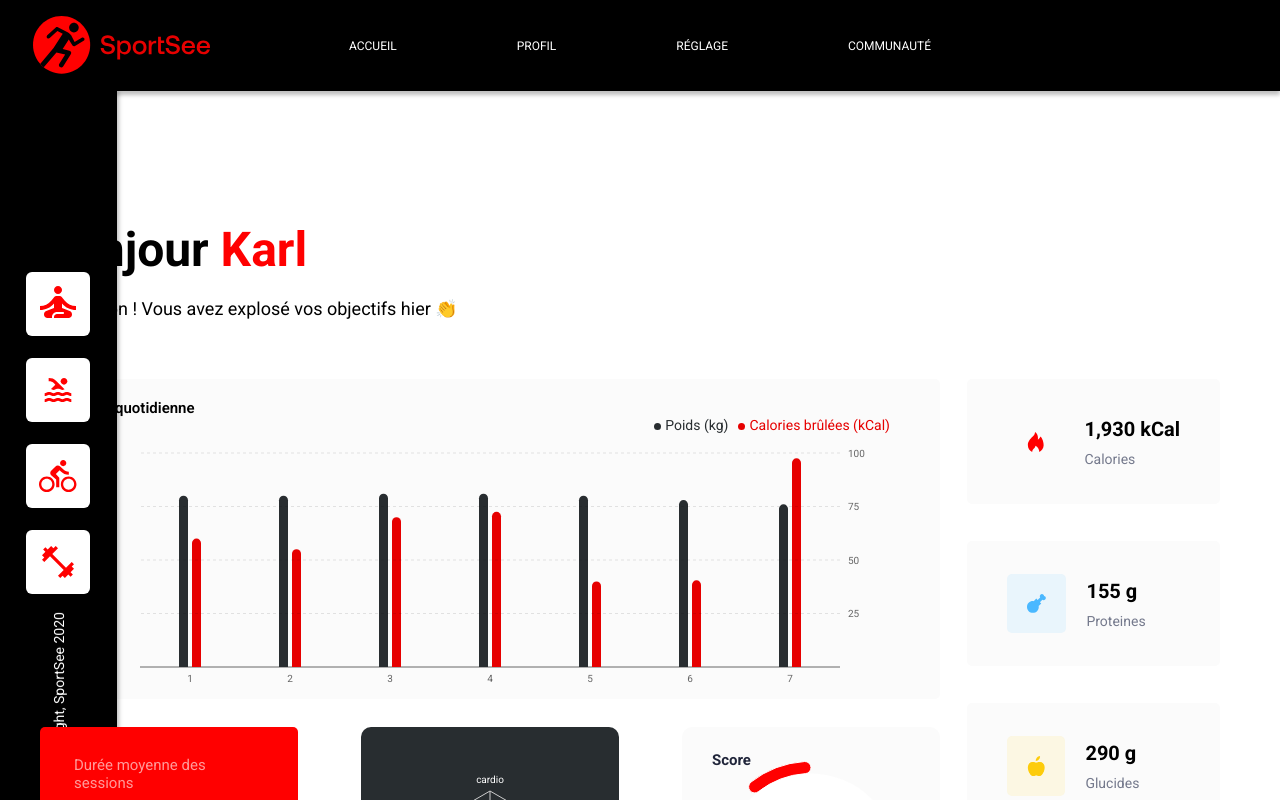
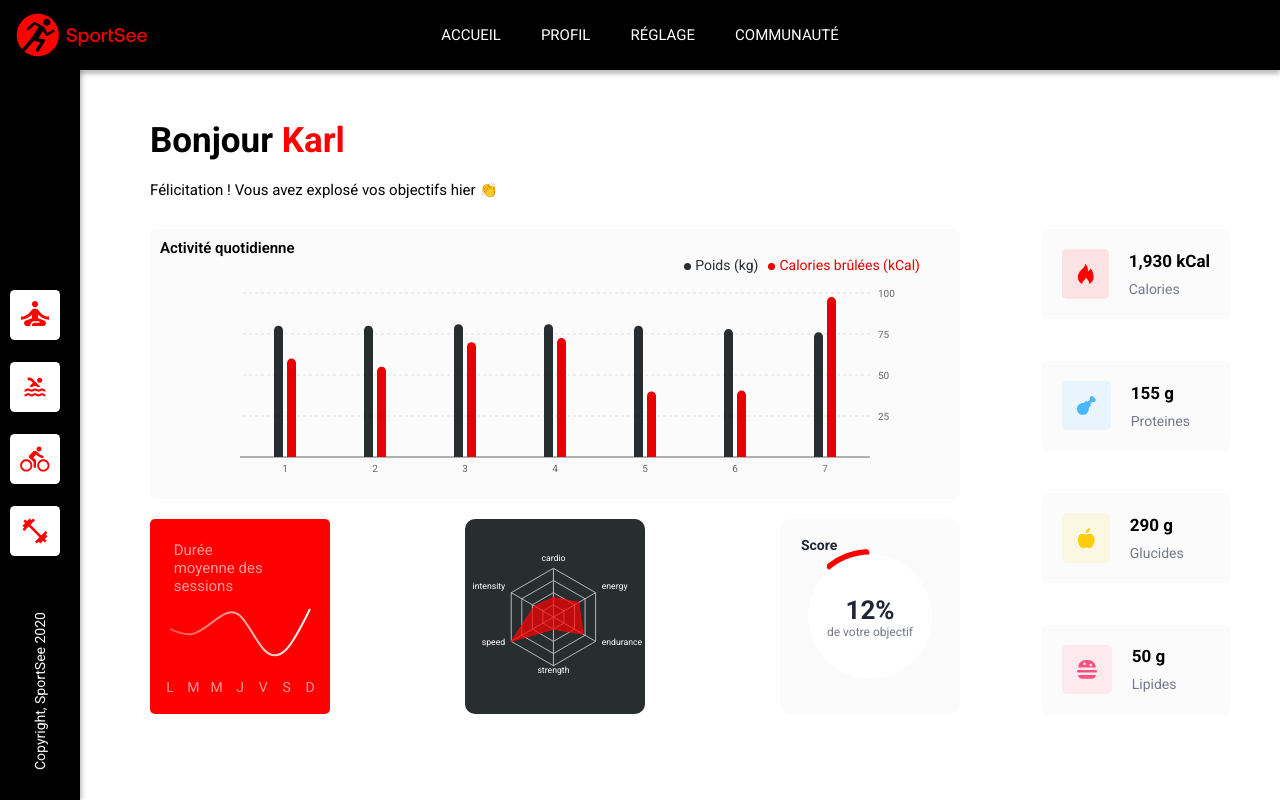
Before and after one commit to EnzoDev999/Sportsee, a React (Create React App) app in the folder sportsee/: page /user/12 in a window 1280 px wide. Shown: the top 800 px of the page. Built offline with nearby package versions, Linux system fonts and the light colour scheme.

Commit message:
rectification du scss, rendu responsive terminé et soucis de l'assombrissement corrigé

```diff
--- a/sportsee/src/components/ActivityChart.jsx
+++ b/sportsee/src/components/ActivityChart.jsx
@@ -30,7 +30,7 @@ const ActivityChart = ({ sessions }) => {
   }));
 
   return (
-    <ResponsiveContainer width="100%" height={300}>
+    <ResponsiveContainer width="100%">
       <p className="title-activity">Activité quotidienne</p>
       <BarChart
         data={formattedSessions}
--- a/sportsee/src/components/AverageSessionsChart.jsx
+++ b/sportsee/src/components/AverageSessionsChart.jsx
@@ -15,12 +15,20 @@ const CustomTooltip = ({ active, payload }) => {
 const AverageSessionsChart = ({ sessions }) => {
   const days = ["L", "M", "M", "J", "V", "S", "D"];
   const [activeIndex, setActiveIndex] = useState(null);
+  const [xPosition, setXPosition] = useState(0);
 
   const handleMouseMove = (state) => {
     if (state.isTooltipActive) {
       setActiveIndex(state.activeTooltipIndex);
+      const activeDotElement = document.querySelector(
+        `.recharts-active-dot circle`
+      );
+      if (activeDotElement) {
+        setXPosition(activeDotElement.getAttribute("cx"));
+      }
     } else {
       setActiveIndex(null);
+      setXPosition(0);
     }
   };
 
@@ -36,7 +44,10 @@ const AverageSessionsChart = ({ sessions }) => {
         data={formattedSessions}
         margin={{ top: 90, right: 20, bottom: 35, left: 20 }}
         onMouseMove={handleMouseMove}
-        onMouseLeave={() => setActiveIndex(null)}
+        onMouseLeave={() => {
+          setActiveIndex(null);
+          setXPosition(0);
+        }}
       >
         <defs>
           <linearGradient id="colorGradient" x1="0" y1="0" x2="1" y2="0">
@@ -49,7 +60,7 @@ const AverageSessionsChart = ({ sessions }) => {
           stroke="rgba(255, 255, 255, 0.6)"
           tickLine={false}
           axisLine={false}
-          tick={{ dy: 25, fontSize: 14 }} // Ajuster le positionnement et la taille de la police
+          tick={{ dy: 25, fontSize: 14 }}
         />
         <Tooltip content={<CustomTooltip />} cursor={false} />
         <Line
@@ -67,11 +78,11 @@ const AverageSessionsChart = ({ sessions }) => {
         />
         {activeIndex !== null && (
           <rect
-            x={(activeIndex / (sessions.length - 1)) * 100 + "%"}
+            x={activeIndex === 0 ? 0 : xPosition}
             y="0"
-            width={(1 - activeIndex / (sessions.length - 1)) * 100 + "%"}
+            width={activeIndex === 0 ? "100%" : `calc(100% - ${xPosition}px)`}
             height="100%"
-            fill="rgba(0, 0, 0, 0.1)"
+            fill="rgba(0, 0, 0, 0.4)"
             style={{ pointerEvents: "none" }}
           />
         )}
--- a/sportsee/src/components/RadarChart.jsx
+++ b/sportsee/src/components/RadarChart.jsx
@@ -1,15 +1,33 @@
-import React from 'react';
-import { Radar, RadarChart, PolarGrid, PolarAngleAxis, ResponsiveContainer } from 'recharts';
+import React from "react";
+import {
+  Radar,
+  RadarChart,
+  PolarGrid,
+  PolarAngleAxis,
+  ResponsiveContainer,
+} from "recharts";
 
 const PerformanceChart = ({ performanceData }) => {
   return (
-      <ResponsiveContainer width="100%" height={180}>
-        <RadarChart cx="50%" cy="50%" outerRadius="80%" data={performanceData}>
-          <PolarGrid />
-          <PolarAngleAxis dataKey="kind" tick={{ fill: '#FFFFFF' }}/>
-          <Radar name="Performance" dataKey="value" stroke="#FF0101" fill="#FF0101" fillOpacity={0.7} />
-        </RadarChart>
-      </ResponsiveContainer>
+    <ResponsiveContainer width="100%" height={230}>
+      <RadarChart
+        cx="49%"
+        cy="50%"
+        outerRadius="80%"
+        data={performanceData}
+        margin={{ top: 20, right: 20, bottom: 20, left: 20 }}
+      >
+        <PolarGrid />
+        <PolarAngleAxis dataKey="kind" tick={{ fill: "#FFFFFF" }} />
+        <Radar
+          name="Performance"
+          dataKey="value"
+          stroke="#FF0101"
+          fill="#FF0101"
+          fillOpacity={0.7}
+        />
+      </RadarChart>
+    </ResponsiveContainer>
   );
 };
 
--- a/sportsee/src/components/scoreChart.jsx
+++ b/sportsee/src/components/scoreChart.jsx
@@ -10,7 +10,7 @@ const ScoreChart = ({ score }) => {
   return (
     <div className="score-chart">
       <h3 className="score-title">Score</h3>
-      <ResponsiveContainer width="100%" height={253}>
+      <ResponsiveContainer width="100%">
         <PieChart>
           <Pie
             data={data}
@@ -27,7 +27,7 @@ const ScoreChart = ({ score }) => {
             <Cell key="score" fill="#FF0000" />
             <Cell key="rest" fill="transparent" stroke="transparent" />
           </Pie>
-          <circle cx="50%" cy="50%" r="85" fill="#FFF" />{" "}
+          <circle cx="50%" cy="50%" r="33%" fill="#FFF" />{" "}
           {/* Cercle blanc au centre */}
         </PieChart>
       </ResponsiveContainer>
--- a/sportsee/src/sass/components/AverageSessionsChart.scss
+++ b/sportsee/src/sass/components/AverageSessionsChart.scss
@@ -1,3 +1,5 @@
+@import "../utils//mixins";
+
 .profile_charts_left_down_averageSessions {
     background-color: #ff0000;
     border-radius: 5px;
@@ -6,6 +8,10 @@
     overflow: hidden;
     width: 258px; // Largeur spécifique
     height: 263px; // Hauteur spécifique
+    @include md{
+        height: 195px;
+        width: 180px;
+      }
 
     .text-session {
         position: absolute;
@@ -20,7 +26,7 @@
     h3 {
         color: rgba(255, 255, 255, 0.6);
         font-size: 15px;
-        margin: 10px 0 0 20px; // Ajouter une marge pour le positionner correctement
+        margin: 10px 0 0 20px;
         position: absolute;
         z-index: 1;
     }
--- a/sportsee/src/sass/components/Header.scss
+++ b/sportsee/src/sass/components/Header.scss
@@ -1,3 +1,5 @@
+@import "../utils/mixins";
+
 .header {
   background-color: #000;
   display: flex;
@@ -6,12 +8,21 @@
   position: relative;
   height: 91px;
   box-shadow: 0px 4px 4px 0px rgba(0, 0, 0, 0.25);
+
+  @include md {
+    height: 70px; // Réduire la hauteur sur les petits écrans
+  }
 }
 
 .header-logo {
   position: absolute;
   height: 61px;
   left: 32px;
+
+  @include md {
+    height: 45px; // Réduire la taille du logo sur les petits écrans
+    left: 16px;   // Réduire l'espace à gauche
+  }
 }
 
 .header-nav .nav-list {
@@ -22,6 +33,10 @@
   margin: 0;
   list-style: none;
   width: 100%;
+
+  @include md {
+    justify-content: space-around; // Ajuster la justification sur les petits écrans
+  }
 }
 
 .header-nav .nav-item {
@@ -32,9 +47,19 @@
   font-size: 1.2em;
   flex: 1;
   text-align: center;
+
   // Cette marge sera appliquée à tous sauf au dernier élément de la liste
   &:not(:last-child) {
     margin-right: 80px;
+
+    @include md {
+      margin-right: 20px; // Réduire la marge sur les petits écrans
+    }
+  }
+
+  @include md {
+    font-size: 1.5em; // Réduire la taille de la police sur les petits écrans
+    padding: 0 10px; // Réduire le padding sur les petits écrans
   }
 }
 
--- a/sportsee/src/sass/components/KeyDataCard.scss
+++ b/sportsee/src/sass/components/KeyDataCard.scss
@@ -7,14 +7,19 @@
     border-radius: .5rem;
     background-color: $color-light-grey;
     padding: 4rem;
-    max-height: 125px;
+    @include md{
+        padding: 2rem;
+    }
 
     img {
         padding: 2rem;
         border-radius: .5rem;
+        @include md{
+            padding: 1.5rem;
+        }
     }
 
-    .bg_energy {
+    .bg_calorie {
         background-color: rgba(255, 0, 0, 0.1);
     }
 
@@ -37,11 +42,17 @@
 
         h3 {
             font-size: clamp(1.8rem, 2vw, 2rem);
+            @include md{
+                font-size: 17px;
+            }
         }
 
         p {
             font-size: clamp(1.4rem, 1.4vw, 1.4rem);
             color: $color-dark-grey;
+            @include md{
+                font-size: 14px;
+            }
         }
     }
 }
--- a/sportsee/src/sass/components/Sidebar.scss
+++ b/sportsee/src/sass/components/Sidebar.scss
@@ -1,17 +1,17 @@
+@import "../utils/mixins";
+
 .sidebar {
   background-color: #000;
   width: 117px;
   height: calc(100vh - 91px); // S'assurer que la sidebar prend toute la hauteur moins la hauteur du header
-    position: fixed; // Fixe la sidebar sur la page
+  position: fixed;
   top: 91px; // La hauteur de ton header
   left: 0;
   display: flex;
-    flex-direction: column; // Organise les enfants en colonne
-    justify-content: center; // Centre les enfants verticalement
-    align-items: center; // Centre les enfants horizontalement
+  flex-direction: column;
+  justify-content: center;
+  align-items: center;
   box-shadow: 2px 0px 4px 0px rgba(0, 0, 0, 0.25);
-
-  }
 
   .sidebar-list {
     list-style: none;
@@ -30,7 +30,7 @@
     height: auto;
   }
 
-  .copyright{
+  .copyright {
     writing-mode: vertical-rl;
     text-orientation: mixed;
     transform: rotate(180deg);
@@ -39,3 +39,16 @@
     position: fixed;
     bottom: 30px;
   }
+
+  @include md {
+    width: 80px; // ajustement pour les écrans plus petits
+    height: calc(100vh - 70px);
+    top: 70px;
+    .sidebar-item {
+      padding-left: 10px;
+    }
+    .sidebar-icon {
+      width: 50px;
+    }
+  }
+}
--- a/sportsee/src/sass/global_page.scss
+++ b/sportsee/src/sass/global_page.scss
@@ -34,14 +34,4 @@ body{
 }
 main{
     padding: 5rem 5rem 5rem 15rem;
-
-    @media screen and (max-width: 1500px) {
-        padding: 4rem;
-        margin-top: 9rem;
-        margin-bottom: 9rem;
-    }
-
-    @media screen and (max-width: 675px) {
-        margin-bottom: 11rem;
-    }
 }
--- a/sportsee/src/sass/pages/user.scss
+++ b/sportsee/src/sass/pages/user.scss
@@ -16,7 +16,7 @@
     gap: 2rem;
 
     h1 {
-      font-size: clamp(2.4rem, 4vw, 4.8rem);
+      font-size: 4.5rem;
 
       span {
         color: $color-red;
@@ -24,7 +24,16 @@
     }
 
     p {
-      font-size: clamp(1.6rem, 1.8vw, 1.8rem);
+      font-size: 1.8rem;
+    }
+
+    @include md{
+      h1{
+        font-size: 3.5rem;
+      }
+      p{
+        font-size: 1.5rem;
+      }
     }
   }
 
@@ -45,6 +54,10 @@
         padding: 20px;
         width: 100%;
         height: 320px;
+        @include md{
+          height: 270px;
+          padding: 10px;
+        }
 
         .custom-tooltip {
           background-color: $color-red;
@@ -73,7 +86,10 @@
         display: flex;
         width: 100%;
         justify-content: space-between;
-        margin-top: 28px;
+        margin-top: 30px;
+        @include md{
+          margin-top: 20px;
+        }
 
         &_score {
           .score-chart {
@@ -86,6 +102,10 @@
             height: 263px;
             background-color: $color-light-grey;
             border-radius: 10px;
+            @include md{
+              height: 195px;
+              width: 180px;
+            }
 
             .score-title {
               position: absolute;
@@ -96,6 +116,9 @@
               font-size: 15px;
               font-weight: bold;
               color: #20253a;
+              @include md {
+                font-size: 14px;
+              }
             }
 
             .score-info {
@@ -112,11 +135,17 @@
                 font-size: 30px;
                 font-weight: bold;
                 color: #20253a;
+                @include md {
+                  font-size: 26px;
+                }
               }
 
               .score-text {
                 font-size: 15px;
                 color: #74798c;
+                @include md {
+                  font-size: 12px;
+                }
               }
             }
           }
@@ -126,10 +155,25 @@
           display: flex;
           justify-content: center;
           align-items: center;
-          background-color: #282D30;
+          background-color: #282d30;
           border-radius: 10px;
           width: 258px;
           height: 263px;
+
+          @include md {
+            height: 195px;
+            width: 180px;
+
+            .recharts-responsive-container {
+              height: 158px !important;
+              width: 100% !important;
+            }
+          }
+
+          .recharts-responsive-container {
+            height: 200px !important;
+            width: 100%;
+          }
         }
       }
     }
@@ -141,12 +185,9 @@
       margin-left: auto;
       margin-right: 20px;
       justify-content: space-between;
-
-      @include md {
-        flex-wrap: wrap;
-        flex-direction: row;
-        gap: 2rem;
-        width: 100%;
+      @include md{
+        gap: 10px;
+        margin-right: 0px;
       }
     }
   }
--- a/sportsee/src/sass/utils/_mixins.scss
+++ b/sportsee/src/sass/utils/_mixins.scss
@@ -1,5 +1,6 @@
+// Define mixin
 @mixin md {
-    @media (max-width: 1100px) {
-      @content;
-    }
+  @media (min-width: 1024px) and (max-width: 1439px){
+    @content;
   }
+}
```
Lines whose indentation alone changed are shown as unchanged.
